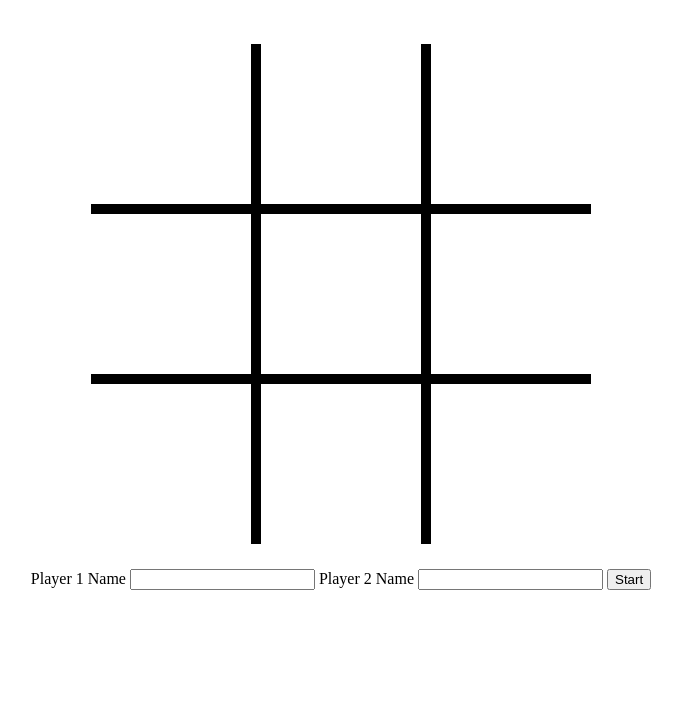
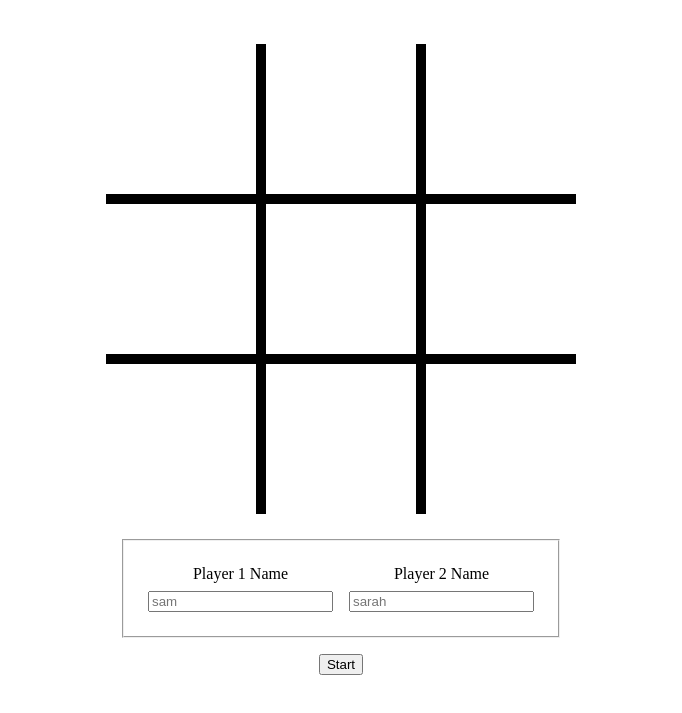
Before and after one commit to 54MU31M00R3/tic-tac-toe, a plain HTML site: page index.html in a window 1280 px wide. Shown: the part 61-774 px from the top of the page, without its empty margins (299-981 px from the left). Drawn offline with Linux system fonts and the light colour scheme.

Commit message:
Modify html and css for seamless gameplay

```diff
--- a/index.html
+++ b/index.html
@@ -30,14 +30,20 @@
           <div class="vertical-gap"></div>
           <div class="space">right bottom</div>
         </div>
-        <form>
-          <label>Player 1 Name</label>
-          <input type="text" id="p-name-1" name="p-name-1" />
-          <label>Player 2 Name</label>
-          <input type="text" id="p-name-2" name="p-name-2" />
-          <button class="start-button" type="button">Start</button>
-        </form>
       </div>
+      <form>
+        <fieldset>
+          <div>
+            <label>Player 1 Name</label>
+            <input type="text" id="p-name-1" name="p-name-1" placeholder="sam"/>
+          </div>
+          <div>
+            <label>Player 2 Name</label>
+            <input type="text" id="p-name-2" name="p-name-2" placeholder="sarah"/>
+          </div>
+        </fieldset>
+        <button class="start-button" type="button">Start</button>
+      </form>
     </div>
   </body>
 </html>
--- a/myscript.js
+++ b/myscript.js
@@ -233,7 +233,9 @@ startButton.addEventListener("click", () => {
     const player2 = document.querySelector("#p-name-2");
 
     players.push(createPlayer(player1.textContent), createPlayer(player2.textContent));
-    match.setPlayers(players)
+    match.setPlayers(players);
 
-    match.beginMatch()
+    match.beginMatch();
+
+    startButton.innerHTML = "Restart";
 })
--- a/styles.css
+++ b/styles.css
@@ -5,6 +5,7 @@ body {
 
 .container {
     display: flex;
+    flex-direction: column;
     justify-content: center;
     align-items: center;
     text-align: center;
@@ -18,12 +19,11 @@ body {
 }
 
 .game-board {
-    height: 500px;
-    width: 500px;
+    height: 100%;
     padding: 25px;
     display: grid;
-    grid-template-columns: 1fr 10px 1fr 10px 1fr;
-    grid-template-rows: 1fr 10px 1fr 10px 1fr;
+    grid-template-columns: 150px 10px 150px 10px 150px;
+    grid-template-rows: 150px 10px 150px 10px 150px;
     color: white;
 }
 
@@ -35,3 +35,29 @@ body {
     background-color: black;
     grid-column: 1/6;
 }
+
+.space {
+    position: relative;
+}
+
+.symbol {
+    height: 150px;
+    width: 150px;
+    top: 0;
+    left: 0;
+    position: absolute;
+}
+
+fieldset {
+    padding: 16px;
+    display: flex;
+}
+
+label, input {
+    display: block;
+    margin: 8px;
+}
+
+.start-button {
+    margin-top: 16px;
+}
```
